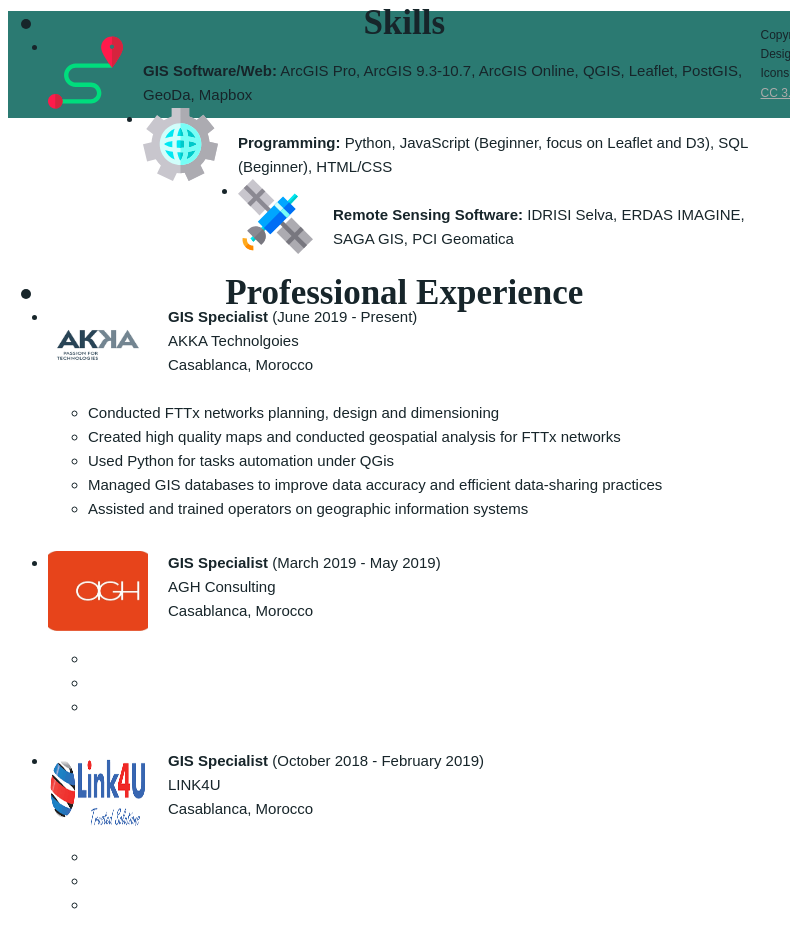
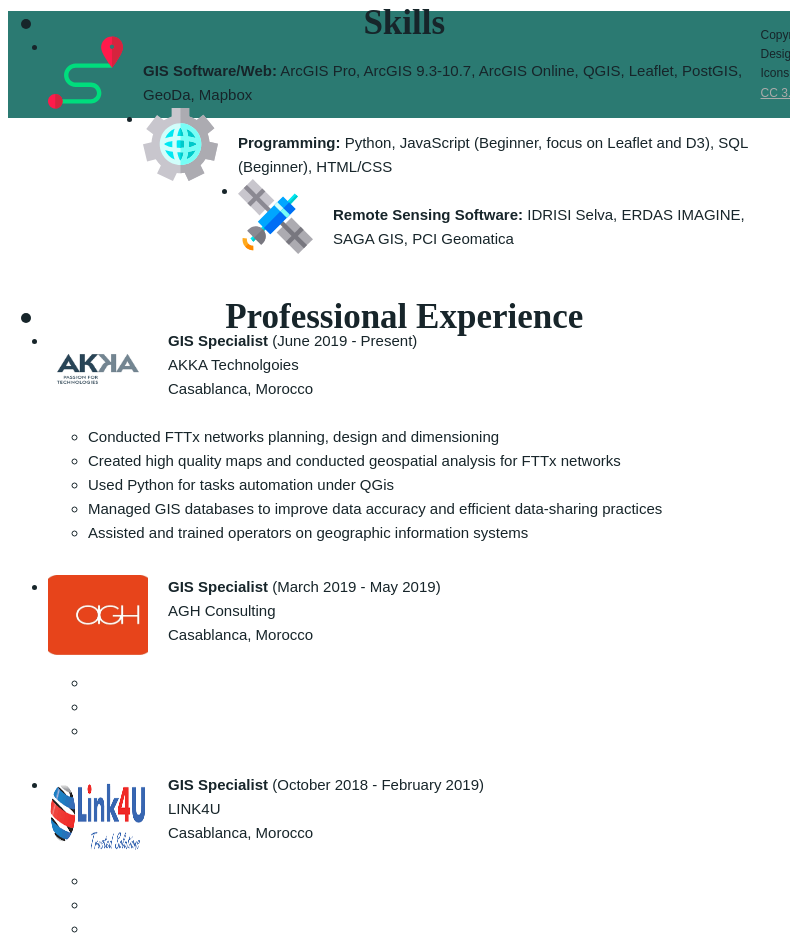
Before and after one commit to ayoubgouriba/ayoubgouriba.github.io, a plain HTML site: page about.html in a window 1280 px wide. Shown: the part 880-1824 px from the top of the page, without its empty margins (0-790 px from the left). Drawn offline with nearby package versions, Linux system fonts and the light colour scheme; some icons are missing; a web font is replaced by a local one.

Commit message:
Add files via upload

```diff
--- a/about.html
+++ b/about.html
@@ -112,7 +112,7 @@
 						<li class="list-group-item" style="border-top-color: #def2f1">
 							<p><img src="assets/images/settings.svg" style="width:75px;height:75px;padding-right:20px" class="pull-left"><br><strong>Programming:</strong> Python, JavaScript (Beginner, focus on Leaflet and D3), SQL (Beginner), HTML/CSS</p></li>
 						<li class="list-group-item" style="border-top-color: #def2f1">
-							<p><img src="assets/images/satellite.svg" style="width:75px;height:75px;padding-right:20px" class="pull-left"><br><strong>Remote Sensing Software:</strong> IDRISI Selva, ERDAS IMAGINE, SAGA GIS, PCI Geomatica <p> <p> </p></li>
+							<p><img src="assets/images/satellite.svg" style="width:75px;height:75px;padding-right:20px" class="pull-left"><br><strong>Remote Sensing Software:</strong> IDRISI Selva, ERDAS IMAGINE, SAGA GIS, PCI Geomatica <p> <br></li>
 				</ul>
 
 
```
